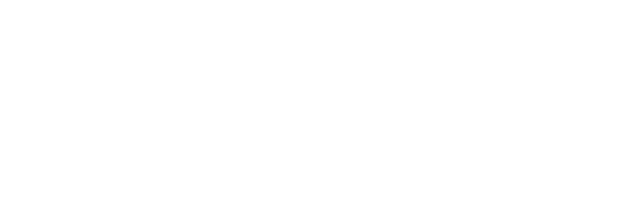
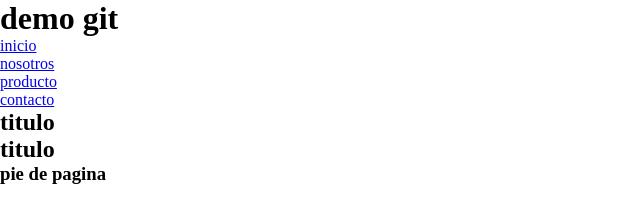
Before and after one commit to germancai/clase-nueve-git, a plain HTML site: page index.html in a window 1280 px wide. Shown: the whole page, without its empty margins (0-640 px from the left). Drawn offline with Linux system fonts and the light colour scheme.

Commit message:
version 0.1.2

```diff
--- a/index.html
+++ b/index.html
@@ -8,6 +8,31 @@
     <link rel="stylesheet" href="estilos.css">
 </head>
 <body>
-
+    <header>
+        <h1>demo git</h1>
+    </header>
+    <nav>
+        <ul>
+            <li><a href="index.html">inicio</a></li>
+            <li><a href="paginas/nosotros.html">nosotros</a></li>
+            <li><a href="paginas/productos.html">producto</a></li>
+            <li><a href="paginas/contacto.html">contacto</a></li>
+        </ul>
+    </nav>
+    <main>
+        <section>
+            <article>
+                <h2>titulo</h2>
+            </article>
+        </section>
+        <section>
+            <article>
+                <h2>titulo</h2>
+            </article>
+        </section>
+    </main>
+    <footer>
+        <h3>pie de pagina</h3>
+    </footer>
 </body>
 </html>
```
Also changed, not shown: paginas/contacto.html (added, +12 -0 lines), paginas/nosotros.html (added, +12 -0 lines), paginas/productos.html (added, +12 -0 lines).
